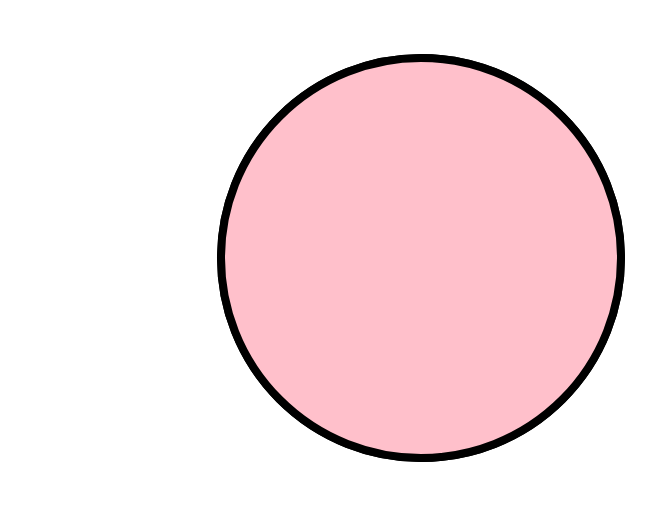
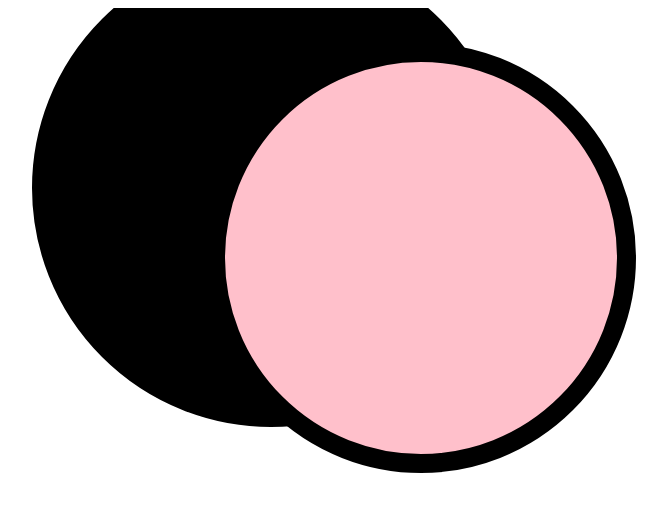
Before and after one commit to dorothybelle247/UmberVis, a React (Create React App) app: page / in a window 1280 px wide. Shown: the top 512 px of the page, without its empty margins (67-734 px from the left). Built offline with nearby package versions, Linux system fonts and the light colour scheme.

Commit message:
file-modified

```diff
--- a/src/App.js
+++ b/src/App.js
@@ -3,14 +3,17 @@ import "./style.css";
 
 const width = 960;
 const height = 500;
+const centerX = width / 2;
+const centerY = height/2;
+const strokeWidth = 30;
 
 export default function App() {
   return (
     <div>
        <svg width={width} height={height}>
-        <circle cx="480" cy="250" r="200" fill="pink" stroke="black" stroke-width="8"></circle>
+        <circle cx={centerX} cy={centerY} r="200" fill="pink" stroke="black" stroke-width={strokeWidth}></circle>
 
-        <circle cx="330" cy="180" r="25" fill="black" stroke="black" stroke-width="8"></circle>
+        <circle cx="330" cy="180" r={centerY -strokeWidth / 2} fill="black" stroke="black" stroke-width="8"></circle>
 
         <circle cx="480" cy="250" r="200" fill="pink" stroke="black" stroke-width="8"></circle>
     </svg>
```
